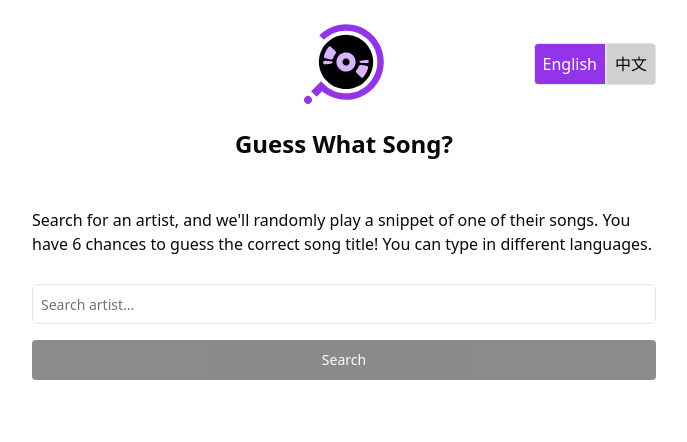
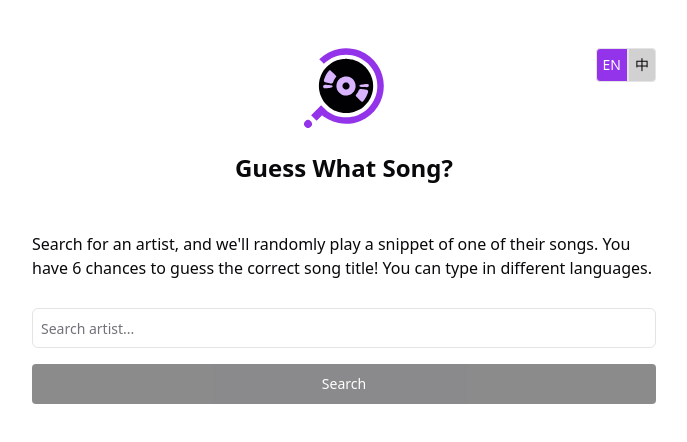
Before and after one commit to xanderyst/guess-what-song, a React (Vite) app: page / in a window 1280 px wide. Shown: the top 442 px of the page, without its empty margins (296-983 px from the left). Built offline with nearby package versions, Linux system fonts and the light colour scheme.

Commit message:
Adjust language toggle styles

```diff
--- a/locales/zh-TW.json
+++ b/locales/zh-TW.json
@@ -2,7 +2,7 @@
     "title": "猜猜這首歌？",
     "search_artist": "搜尋歌手...",
     "search": "搜尋",
-    "search_description": "搜尋一位歌手，我們會隨機播放一段他們的歌曲。你有 6 次機會猜對歌曲名稱！我們支援多種語言。",
+    "search_description": "搜尋一位歌手，我們會隨機播放一段他們的歌曲。你有 6 次機會猜對歌曲名稱！你可以輸入不同語言。",
     "skip": "跳過",
     "submit": "輸入",
     "you_win": "你贏了！你在 {{time}} 秒內猜對了！",
--- a/src/App.tsx
+++ b/src/App.tsx
@@ -68,11 +68,10 @@ function App() {
 
   return (
     <main className="p-6 max-w-2xl mx-auto">
-
-      <div className="flex items-center justify-between w-full mb-6">
+      <div className="flex items-center justify-between w-full mt-6 mb-6">
         <div className="flex-1"></div> {/* Empty div to push logo to center */}
         <img className="h-20 mx-auto" src={logo} alt="Guess What Song Logo" />
-        <div className="flex-1 flex justify-end">
+        <div className="flex-1 flex justify-end self-start">
           <LanguageSwitcher />
         </div>
       </div>
--- a/src/components/LanguageSwitcher.tsx
+++ b/src/components/LanguageSwitcher.tsx
@@ -12,15 +12,15 @@ export default function LanguageSwitcher() {
     <div className="flex justify-end">
       <button
         onClick={() => changeLanguage('en-US')}
-        className={`p-2 border rounded-l ${i18n.language === 'en-US' ? 'bg-purple-600 text-white' : 'bg-primary/20'}`}
+        className={`p-1.5 text-sm border rounded-l ${i18n.language === 'en-US' ? 'bg-purple-600 text-white' : 'bg-primary/20'}`}
       >
-        English
+        EN
       </button>
       <button
         onClick={() => changeLanguage('zh-TW')}
-        className={`p-2 border rounded-r ${i18n.language === 'zh-TW' ? 'bg-purple-600 text-white' : 'bg-primary/20'}`}
+        className={`p-1.5 text-sm border rounded-r ${i18n.language === 'zh-TW' ? 'bg-purple-600 text-white' : 'bg-primary/20'}`}
       >
-        中文
+        中
       </button>
     </div>
   );
```
